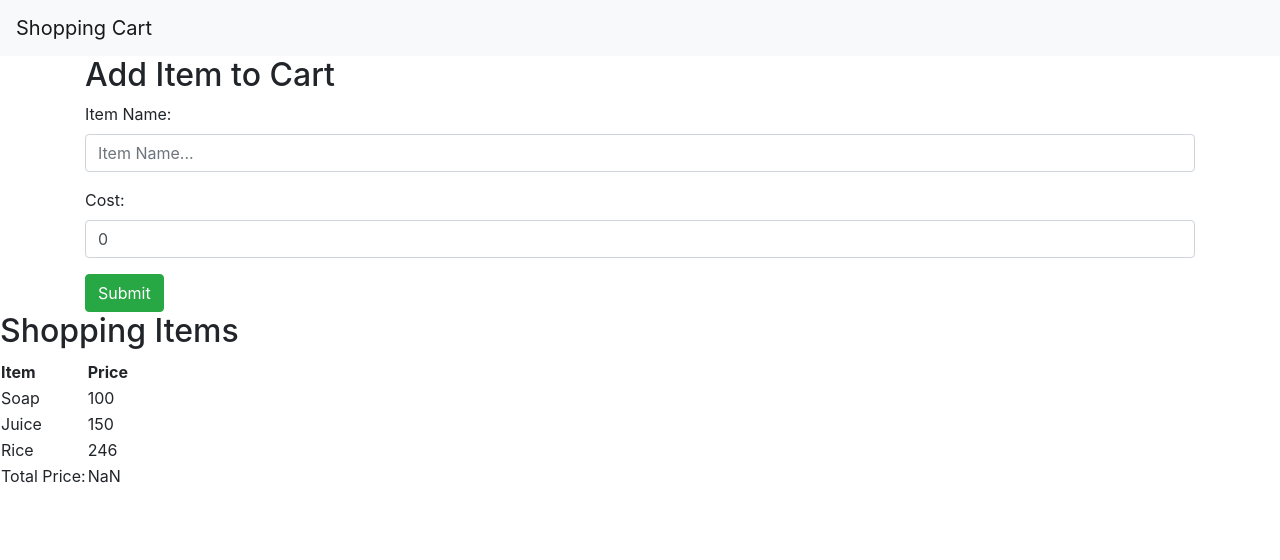
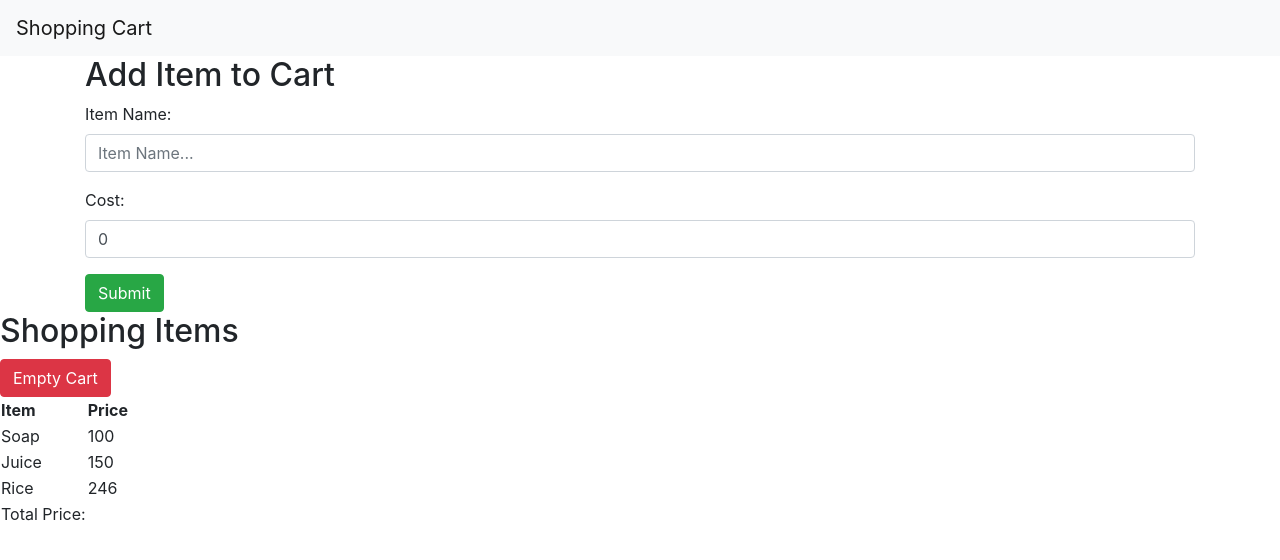
Before and after one commit to edumorris/shopping, an Angular app: page / in a window 1280 px wide. Shown: the top 560 px of the page. Built offline with nearby package versions, Linux system fonts and the light colour scheme.

Commit message:
Empty array function effected

```diff
--- a/src/app/cart/cart.component.html
+++ b/src/app/cart/cart.component.html
@@ -2,6 +2,7 @@
 <app-cart-form (itemAdd)="addNewItem($event)"></app-cart-form>
 <div class="items">
     <h2>Shopping Items</h2>
+    <button class="btn btn-danger" (click)="emptyCart()">Empty Cart</button>
     <table>
         <tr>
             <th>Item</th>
--- a/src/app/cart/cart.component.ts
+++ b/src/app/cart/cart.component.ts
@@ -1,4 +1,4 @@
-import { Component, OnInit } from '@angular/core';
+import { Component, OnInit, Input } from '@angular/core';
 import { Items } from '../items';
 
 @Component({
@@ -15,30 +15,54 @@ export class CartComponent implements OnInit {
 
   totalCost: number;
 
+  private _items: Items[];
+
+  @Input() get item(): Items[] {
+    return this._items;
+  }
+
+  set item(value: Items[]) {
+    if(value) {
+      this._items = this.items = value;
+      this.totalcalculator();
+    }
+  }
+
+  totalcalculator() {
+    this.totalCost = 0;
+    this.items.forEach((aCost: Items) => {
+      this.totalCost += aCost.cost;
+    });
+  }
+/*
   totalCalculator() {
-    /*
+
     for(let i = 0; i <= this.items.length; i++) {
       this.totalCost = this.totalCost + this.items[i].cost;
     }
     return this.totalCost;
-    */
+    //
    for (let i in this.items) {
      this.totalCost = this.totalCost + this.items[i].cost;
    }
 
    return this.totalCost;
   }
+  */
 
   addNewItem(itemAdd) {
     this.items.push(itemAdd);
+  }
+
+  emptyCart() {
+    confirm('Are you sure you want to empty your cart?');
+    this.items = [];
   }
 
   constructor() {
     //this.totalCost = this.totalCalculator();
    }
 
-  ngOnInit() {
-    this.totalCost = this.totalCalculator();
-  }
+  ngOnInit() {  }
 
 }
```
